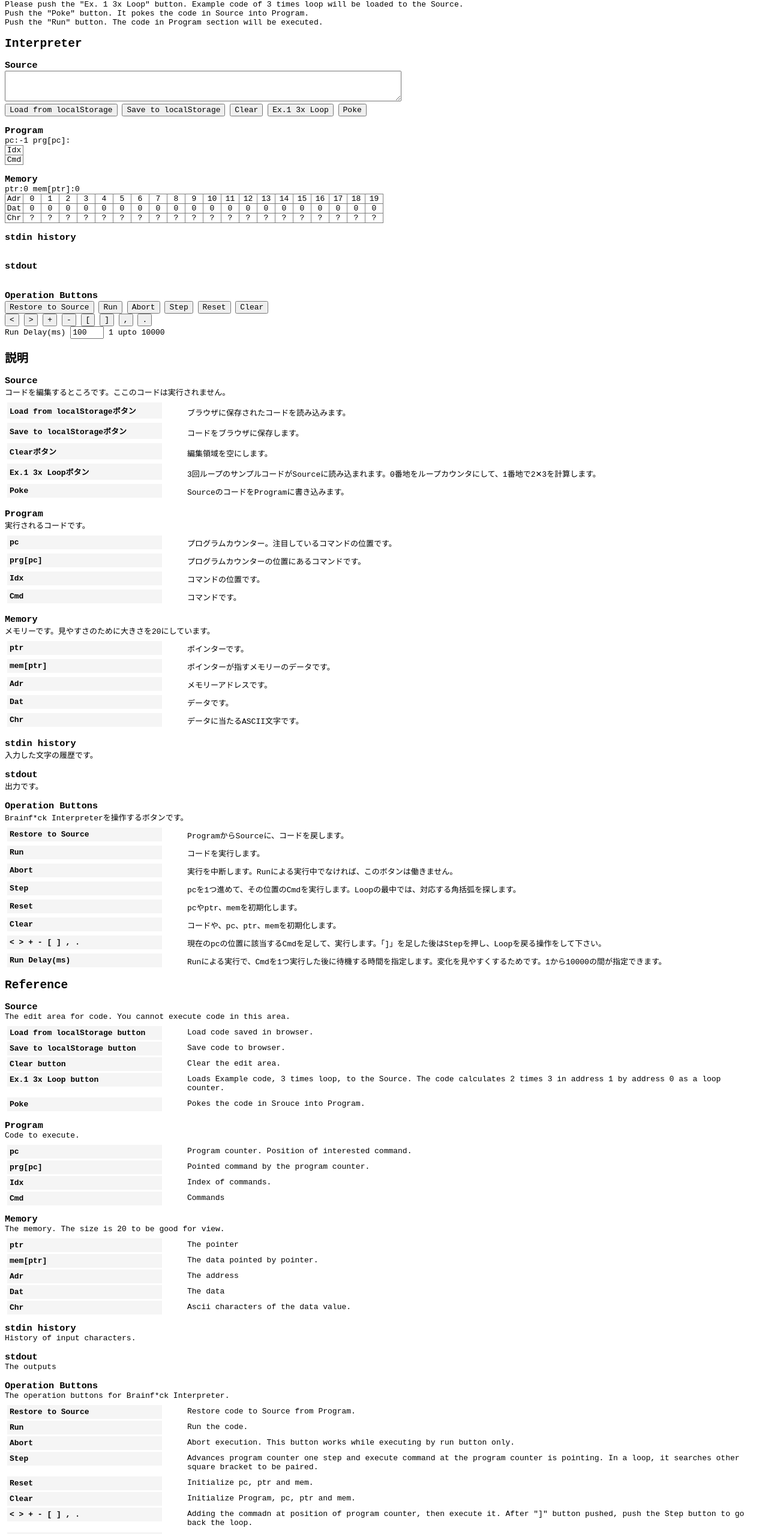
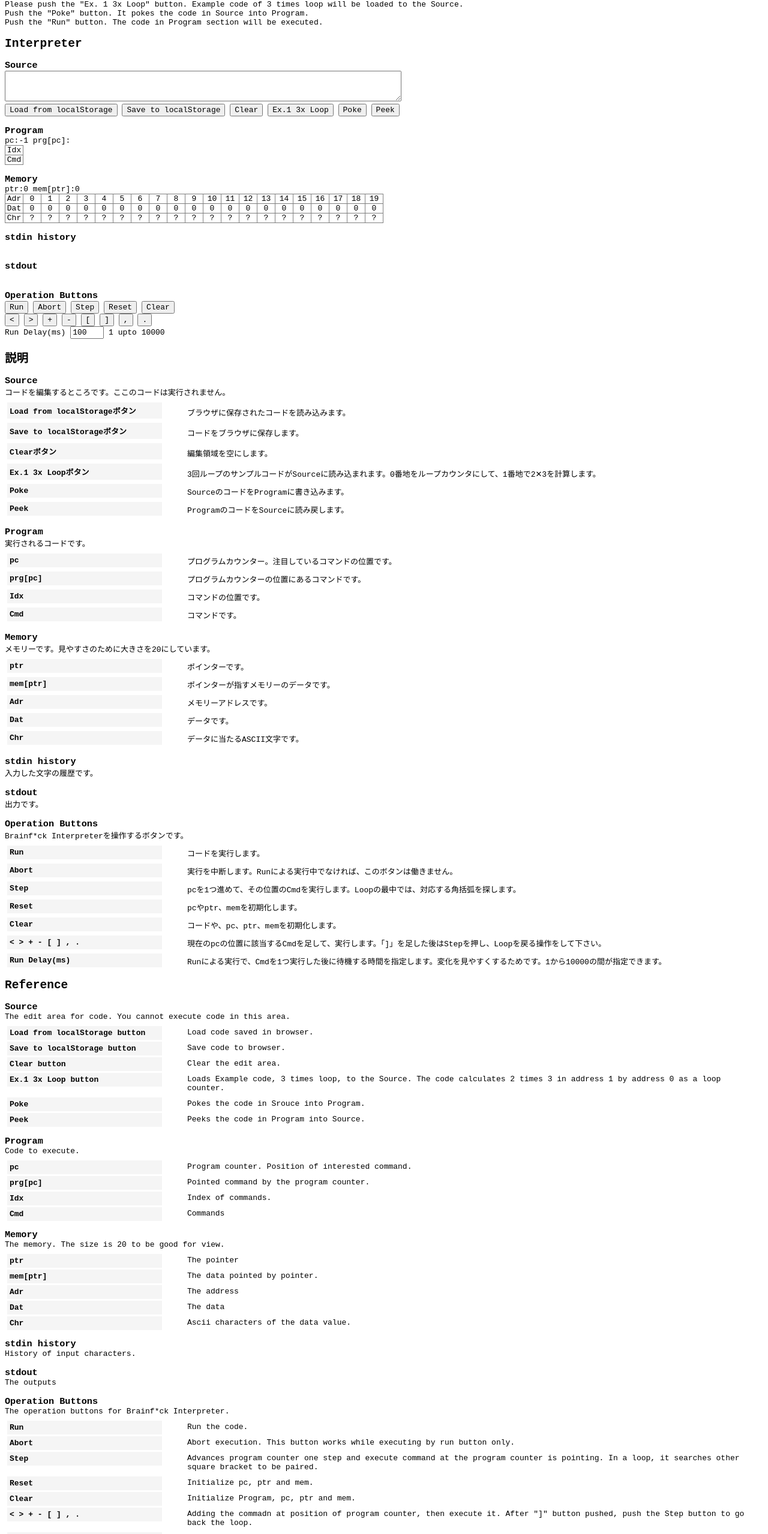
Before and after one commit to quwahara/VisualBrainfuckJs, a plain HTML site: page index.html in a window 1280 px wide. Shown: the part 221-2779 px from the top of the page at 60% size. Drawn offline with Linux system fonts and the light colour scheme.

Commit message:
Change Peek button from 'Restore to Source'

```diff
--- a/index.html
+++ b/index.html
@@ -60,6 +60,7 @@
       <button type="button" onclick="ctrl.clearSrc()">Clear</button>
       <button type="button" onclick="ctrl.ex1ToSrc()">Ex.1 3x Loop</button>
       <button type="button" onclick="ctrl.poke()">Poke</button>
+      <button type="button" onclick="ctrl.peek()">Peek</button>
     </div>
     <h3>Program</h3>
     <div class="row">
@@ -80,7 +81,6 @@
     </div>
     <h3>Operation Buttons</h3>
     <div>
-      <button type="button" onclick="ctrl.restore()">Restore to Source</button>
       <button type="button" onclick="ctrl.run()">Run</button>
       <button type="button" onclick="ctrl.abort()">Abort</button>
       <button type="button" onclick="ctrl.step()">Step</button>
@@ -366,7 +366,7 @@
         bf.setPrg(prg)
         self.refreshView()
       }
-      self.restore = function() {
+      self.peek = function() {
         view.setSrc(bf.getPrg())
       }
       self.run = function() {
@@ -450,6 +450,10 @@
       <div class="word">Poke</div>
       <div class="desc">SourceのコードをProgramに書き込みます。</div>
     </div>
+    <div>
+      <div class="word">Peek</div>
+      <div class="desc">ProgramのコードをSourceに読み戻します。</div>
+    </div>
     <h3>Program</h3>
     <div class="sec-desc">実行されるコードです。</div>
     <div>
@@ -497,10 +501,6 @@
 
     <h3>Operation Buttons</h3>
     <div class="sec-desc">Brainf*ck Interpreterを操作するボタンです。</div>
-    <div>
-      <div class="word">Restore to Source</div>
-      <div class="desc">ProgramからSourceに、コードを戻します。</div>
-    </div>
     <div>
       <div class="word">Run</div>
       <div class="desc">コードを実行します。</div>
@@ -553,6 +553,10 @@
       <div class="word">Poke</div>
       <div class="desc">Pokes the code in Srouce into Program.</div>
     </div>
+    <div>
+      <div class="word">Peek</div>
+      <div class="desc">Peeks the code in Program into Source.</div>
+    </div>
     <h3>Program</h3>
     <div class="sec-desc">Code to execute.</div>
     <div>
@@ -600,10 +604,6 @@
 
     <h3>Operation Buttons</h3>
     <div class="sec-desc">The operation buttons for Brainf*ck Interpreter.</div>
-    <div>
-      <div class="word">Restore to Source</div>
-      <div class="desc">Restore code to Source from Program.</div>
-    </div>
     <div>
       <div class="word">Run</div>
       <div class="desc">Run the code.</div>
```
